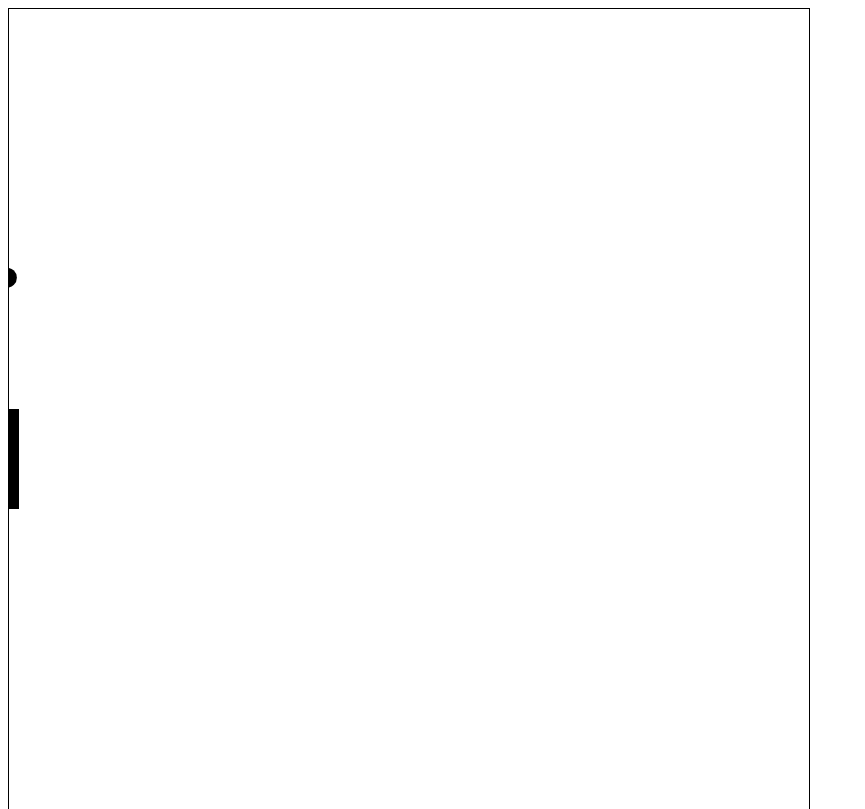
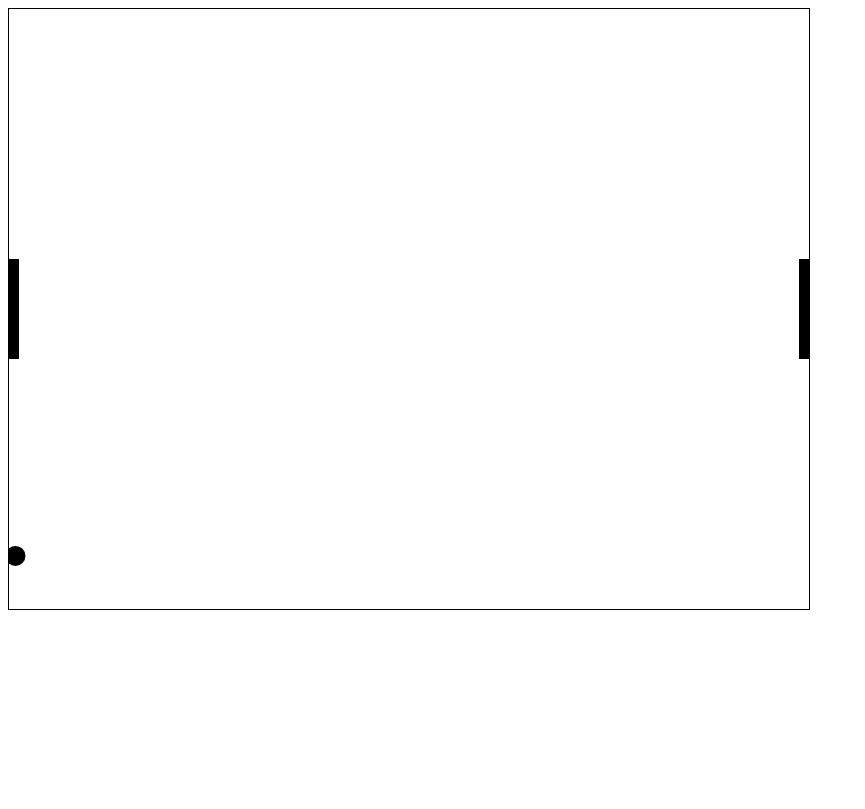
Before and after one commit to BlowofDeath/Canvas, a plain HTML site: page index.html in a window 1280 px wide. Shown: the top 809 px of the page, without its empty margins (0-865 px from the left). Drawn offline with Linux system fonts and the light colour scheme.

Commit message:
Dodana została druga paleta

```diff
--- a/index.html
+++ b/index.html
@@ -4,7 +4,7 @@
 
 </head>
 <body>
-<canvas id="canvas" style="width:800; height:800; border: 1px solid black;">  Canvas nie działa </canvas>
+<canvas id="canvas" style="width:800; height:600; border: 1px solid black;">  Canvas nie działa </canvas>
 
 <script type="text/javascript" src="animation.js"></script>
 <script type="text/javascript">
@@ -40,7 +40,7 @@ var myAnimation = new Animation("canvas");
                 			{
                                 //jeśli uderzyła w górną lub w dolną część odwraca tor lotu piłki i określa kierunek po kolizji
                 				this.xInverse = false;
-                                console.log(this.yInverse);
+
                 				if(Math.round(this.y) >= rocket.y && Math.round(this.y) < rocket.y + rocket.height / 2 )
                 				{
 
@@ -57,14 +57,39 @@ var myAnimation = new Animation("canvas");
                                 if(this.collision < 1) this.collision = 1;
 
                 			}
-                        else {
-                            if(Math.round(this.x) >= canvas.width - this.radius) this.xInverse = true;
-                            else if(Math.round(this.x) < this.radius) myAnimation.stop();
-                        }
+                        else if(Math.round(this.x) < this.radius) myAnimation.stop();
 
 
 
+                	   	/////////////////////////////////
+                	   	//////Rakieta 2
+                		if(Math.round(this.y) >= rocket_2.y && Math.round(this.y) <= rocket_2.y + rocket_2.height && Math.round(this.x / 10) * 10 == rocket_2.x)
+                			{
+                                //jeśli uderzyła w górną lub w dolną część odwraca tor lotu piłki i określa kierunek po kolizji
+                				this.xInverse = true;
 
+                				if(Math.round(this.y) >= rocket_2.y && Math.round(this.y) < rocket_2.y + rocket_2.height / 2 )
+                				{
+
+                                    this.collision = (2 / (rocket_2.height / 2)) * (this.y - rocket_2.y);
+                					this.yInverse = true;
+                				}
+                				else if(Math.round(this.y) > rocket_2.y + rocket_2.height / 2 && Math.round(this.y) <= rocket_2.y + rocket_2.height)
+                				{
+
+                                    this.collision = (2 / (rocket_2.height / 2)) * (rocket_2.height / 2-(this.y - rocket_2.y - rocket_2.height / 2)) ;
+                					this.yInverse = false;
+                				}
+                                //ustawia maksymalny kierunek nie mniejszy niż 1
+                                if(this.collision < 1) this.collision = 1;
+
+                			}
+                		else {
+                            if(Math.round(this.x) >= canvas.width - this.radius) myAnimation.stop();
+
+                        }
+
+                		///////////////////////////////////////
 		                if(Math.round(this.y) >= canvas.height - this.radius) this.yInverse = true;
 		                else if(Math.round(this.y) <= this.radius) this.yInverse = false;
 
@@ -103,15 +128,27 @@ var myAnimation = new Animation("canvas");
 
                 var rocket = {
                 	x: 0,
-                	y: canvas.width / 2,
+                	y: canvas.height / 2 - 50,
                 	width: 10,
                 	height: 100,
-                	distance: 30, //per sec
+                	distance: 50, //per sec
                 	draw: function(){
                 		context.fillStyle = "black";
                 		context.fillRect(this.x, this.y, this.width, this.height);
                 	}
 
+                }
+
+                var rocket_2 = {
+                	x: canvas.width - 10,
+                	y: canvas.height / 2 - 50,
+                	width: 10,
+                	height: 100,
+                	distance: 50, //per sec
+                	draw: function(){
+                		context.fillStyle = "black";
+                		context.fillRect(this.x, this.y, this.width, this.height);
+                	}
                 }
 
 
@@ -148,6 +185,38 @@ var myAnimation = new Animation("canvas");
 
 					});
 
+                document.addEventListener('keydown', function(){
+
+						//alert(key_press);
+					if(rocket_2.y + rocket_2.height > canvas.height) rocket_2.y = canvas.height - rocket_2.height;
+					else if(rocket_2.y < 0) rocket.y = 0;
+
+					if(event.keyCode == 40 && rocket_2.y + rocket_2.height < canvas.height)
+						{
+
+							for(var i = 1; i < 31 ; i++)
+							{
+								setTimeout(function() {
+									rocket_2.y+= rocket_2.distance / 30;
+
+								}, 2 * i);
+							}
+
+						}
+					else if(event.keyCode == 38 && rocket.y > 0)
+						{
+							for(var i = 1; i < 31 ; i++)
+							{
+								setTimeout(function() {
+									rocket_2.y-= rocket_2.distance / 30;
+
+								}, 2 * i);
+							}
+
+						}
+
+					});
+
                 var ball = new createBall();;
 
                 myAnimation.setDrawStage(function(){
@@ -157,7 +226,7 @@ var myAnimation = new Animation("canvas");
                   		myAnimation.clear();
 
                   		rocket.draw();
-
+                  		rocket_2.draw();
 
                   		ball.drawMe(myAnimation, linearDistEachFrame);
 
```
